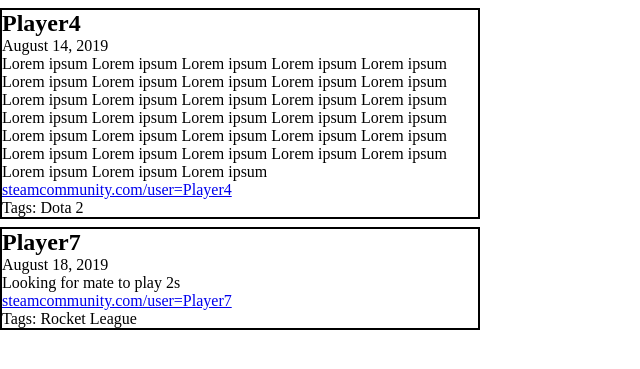
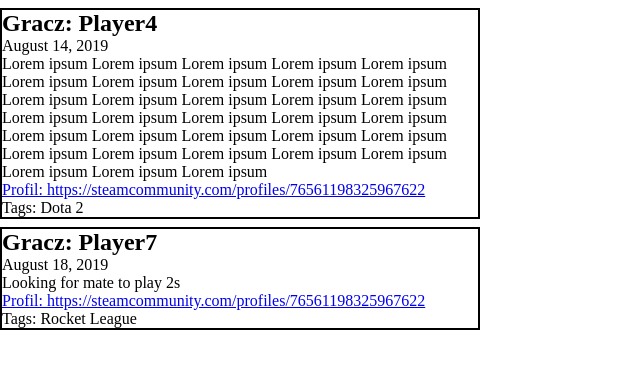
Before and after one commit to phptomek/TeamSearcher, a Django app: page / in a window 1280 px wide. Shown: the top 369 px of the page, without its empty margins (0-640 px from the left). Run offline with Django 3.2, Linux system fonts and the light colour scheme.

Commit message:
Little static data changes.

```diff
--- a/post/templates/post/home.html
+++ b/post/templates/post/home.html
@@ -17,10 +17,10 @@
 </head>
     {% for post in posts %}
         <div class="single-post">
-            <h2>{{ post.author }}</h2>
+            <h2>Gracz: {{ post.author }}</h2>
             <p>{{ post.date_posted }}</p>
             <p>{{ post.content }}</p>
-            <a href="{{ post.link }}">{{ post.link }}</a>
+            <a href="{{ post.link }}">Profil: {{ post.link }}</a>
             <p>Tags: {{ post.game }}</p>
         </div>
     {% endfor %}
--- a/post/views.py
+++ b/post/views.py
@@ -6,14 +6,14 @@ posts = [
         'author': 'Player4',
         'game': 'Dota 2',
         'content': 'Lorem ipsum Lorem ipsum Lorem ipsum Lorem ipsum Lorem ipsum Lorem ipsum Lorem ipsum Lorem ipsum Lorem ipsum Lorem ipsum Lorem ipsum Lorem ipsum Lorem ipsum Lorem ipsum Lorem ipsum Lorem ipsum Lorem ipsum Lorem ipsum Lorem ipsum Lorem ipsum Lorem ipsum Lorem ipsum Lorem ipsum Lorem ipsum Lorem ipsum Lorem ipsum Lorem ipsum Lorem ipsum Lorem ipsum Lorem ipsum Lorem ipsum Lorem ipsum Lorem ipsum ',
-        'link': 'steamcommunity.com/user=Player4',
+        'link': 'https://steamcommunity.com/profiles/76561198325967622',
         'date_posted': 'August 14, 2019'
     },
     {
         'author': 'Player7',
         'game': 'Rocket League',
         'content': 'Looking for mate to play 2s',
-        'link': 'steamcommunity.com/user=Player7',
+        'link': 'https://steamcommunity.com/profiles/76561198325967622',
         'date_posted': 'August 18, 2019'
     },
 ]
```
